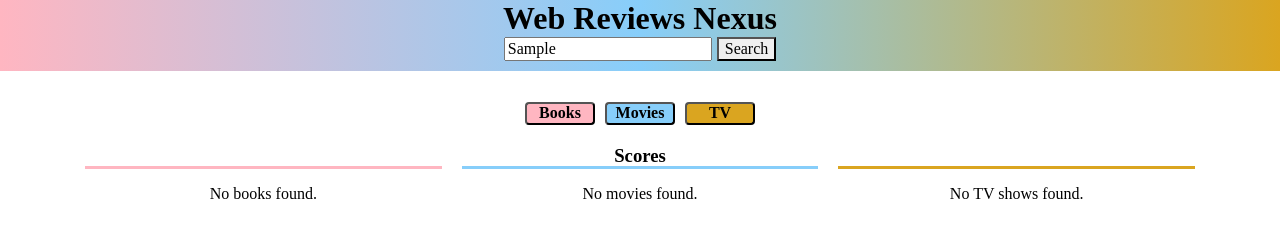
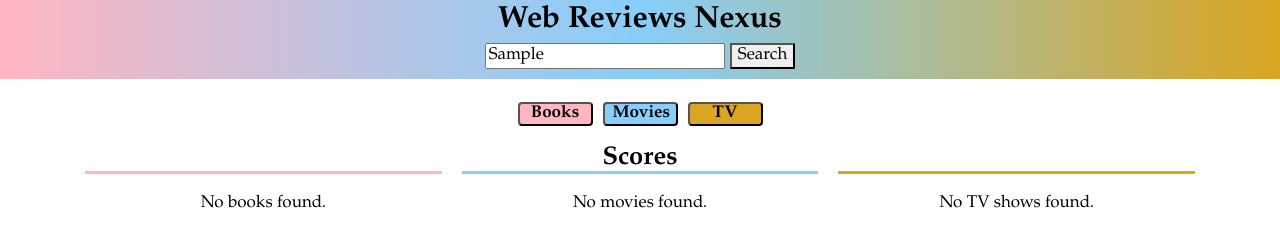
Before and after one commit to MrShadeO/web-reviews-nexus, a plain HTML site: page index.html in a window 1280 px wide. Both pictures are taken after typing "Sample" into the empty fields and a click on the input "Search". Drawn offline with nearby package versions, Linux system fonts and the light colour scheme; no server answers.

Commit message:
Added font style. Removed unused code.

```diff
--- a/index.html
+++ b/index.html
@@ -10,7 +10,7 @@
 </head>
 <body>
     <nav class="nav-bar">
-        <h1 class="title">Web Reviews Nexus</h1>
+        <h1 class="title"><a class="home-link" href="https://mrshadeo.github.io/web-reviews-nexus/">Web Reviews Nexus</a></h1>
 
         <form class="search-form js-search-form">
             <fieldset>
@@ -27,8 +27,6 @@
     <div class="welcome-message js-welcome-message">
         <p>Welcome to the Web Reviews Nexus! Have you ever heard of a famous media title, such as The Lord of the Rings, and wondered if you'd rather read the books, watch the movies, or even the TV show (that's right, one really exists)? Then you will find the Nexus to be a useful tool! Search media titles (including books, movies, and tv shows) and compare review scores for each media type associated with the title.</p>
     </div>
-
-    <img class="homepage-image">
 
     <div class="about js-about">
         <h2>About the Nexus</h2>
--- a/index.js
+++ b/index.js
@@ -16,6 +16,10 @@ let movieList = [];
 let tvItem = 0;
 let tvList = [];
 
+/*
+The following three functions are called when no search results are returned from a fetch request to their associated APIs or if the search
+results contain nothing.
+*/
 function displayNoMovieResults() {
     if ($('.js-results-movies-button').hasClass('highlight')) {
         $('.js-movies-search-results').removeClass('hidden');
@@ -264,6 +268,20 @@ function searchResults(mediaSearch) {
     console.log(tmdbMovieUrl);
     console.log(tmdbTvUrl);
 
+    //Book search
+    fetch(gbUrl)
+    .then(response => {
+      if (response.ok) {
+        return response.json();
+      }
+      throw new Error(response.statusText);
+    })
+    .then(responseJson => parseBookResults(responseJson))
+    .catch(err => {
+      console.log("Something went wrong.");
+      displayNoBookResults();
+    });
+
     //Movie search
     fetch(tmdbMovieUrl)
     .then(response => {
@@ -290,20 +308,6 @@ function searchResults(mediaSearch) {
     .catch(err => {
       console.log("Something went wrong.");
       displayNoTvResults();
-    });
-
-    //Book search
-    fetch(gbUrl)
-    .then(response => {
-      if (response.ok) {
-        return response.json();
-      }
-      throw new Error(response.statusText);
-    })
-    .then(responseJson => parseBookResults(responseJson))
-    .catch(err => {
-      console.log("Something went wrong.");
-      displayNoBookResults();
     });
 
 }
--- a/main.css
+++ b/main.css
@@ -6,6 +6,9 @@ body {
     display: flex;
     flex-direction: column;
     justify-content: center;
+    font-family: "Palatino Linotype", "Book Antiqua", Palatino, serif;
+    font-size: 17px;
+    line-height: 25px;
 }
 
 .hidden {
@@ -26,6 +29,24 @@ h1, h2, h3 {
     padding: 0;
     margin: 0;
     text-align: center;
+}
+
+h1 {
+    font-size: 1.8em;
+    margin-top: 8px;
+}
+
+h2, h3 {
+    font-size: 1.5em;
+}
+
+h4 {
+    font-size: 1.17em;
+}
+
+.home-link {
+    text-decoration: none;
+    color: black;
 }
 
 .highlight {
@@ -71,11 +92,18 @@ fieldset {
     padding: 0;
 }
 
-.media-options, .search-field, .results-media-options {
+.search-field, .results-media-options {
     display: flex;
     flex-direction: row;
     justify-content: center;
     padding: 0;
+}
+
+.search-field {
+    margin: 10px 0 10px 0;
+}
+
+.results-media-options {
     margin: 0 0 10px 0;
 }
 
@@ -106,6 +134,7 @@ fieldset {
     justify-content: center;
     align-items: center;
     height: 20px;
+    margin-top: 20px;
 }
 
 .left-right-buttons p {
@@ -114,11 +143,6 @@ fieldset {
     align-items: center;
     margin-left: 3%;
     margin-right: 3%;
-}
-
-.homepage-image {
-    margin-left: auto;
-    margin-right: auto;
 }
 
 button {
@@ -137,7 +161,7 @@ input[type=submit] {
 }
 
 .results-books-button, .results-movies-button, .results-tv-button {
-    width: 70px;
+    width: 75px;
 }
 
 .highlight.results-books-button, .book-next-button, .book-prev-button {
@@ -181,7 +205,7 @@ input[type=submit] {
     display: block;
     margin-left: auto;
     margin-right: auto;
-    margin-top: 15px;
+    margin-top: 30px;
     width: 150px;
     height: 180px;
 }
```
